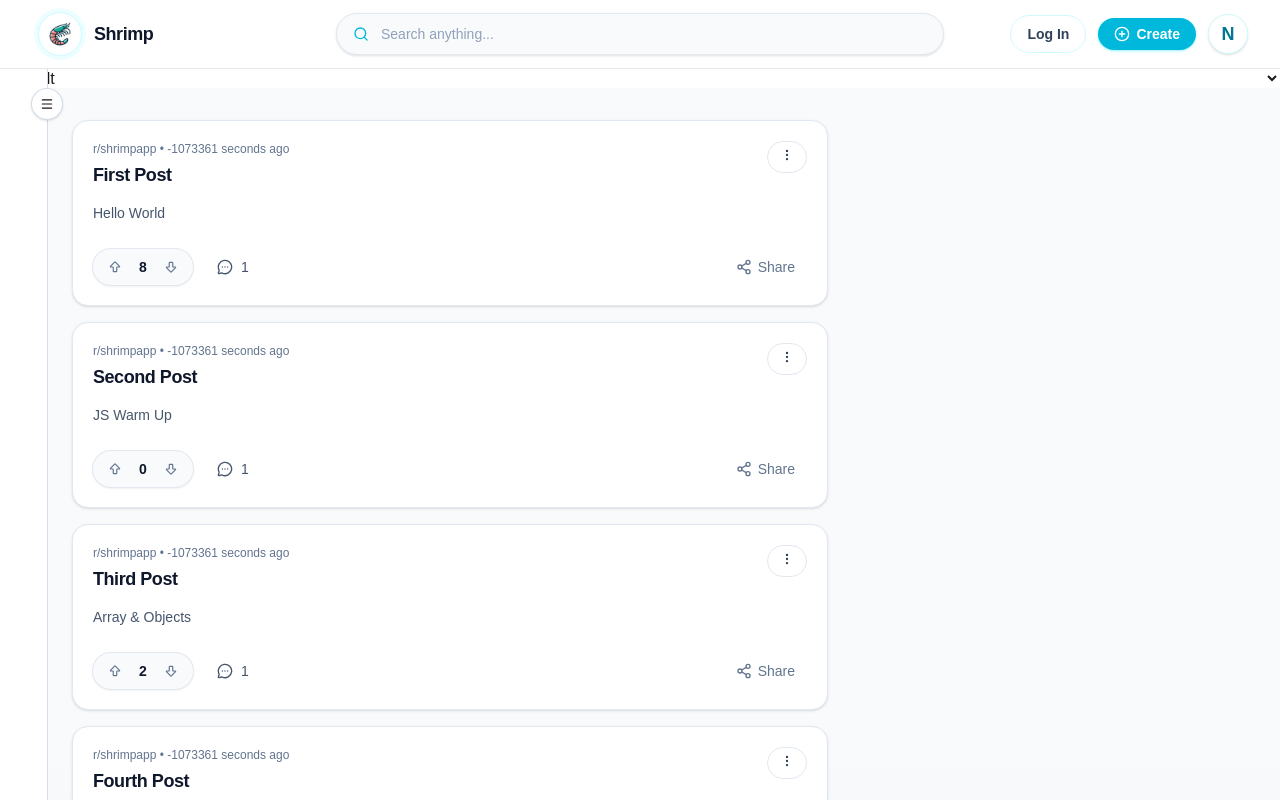
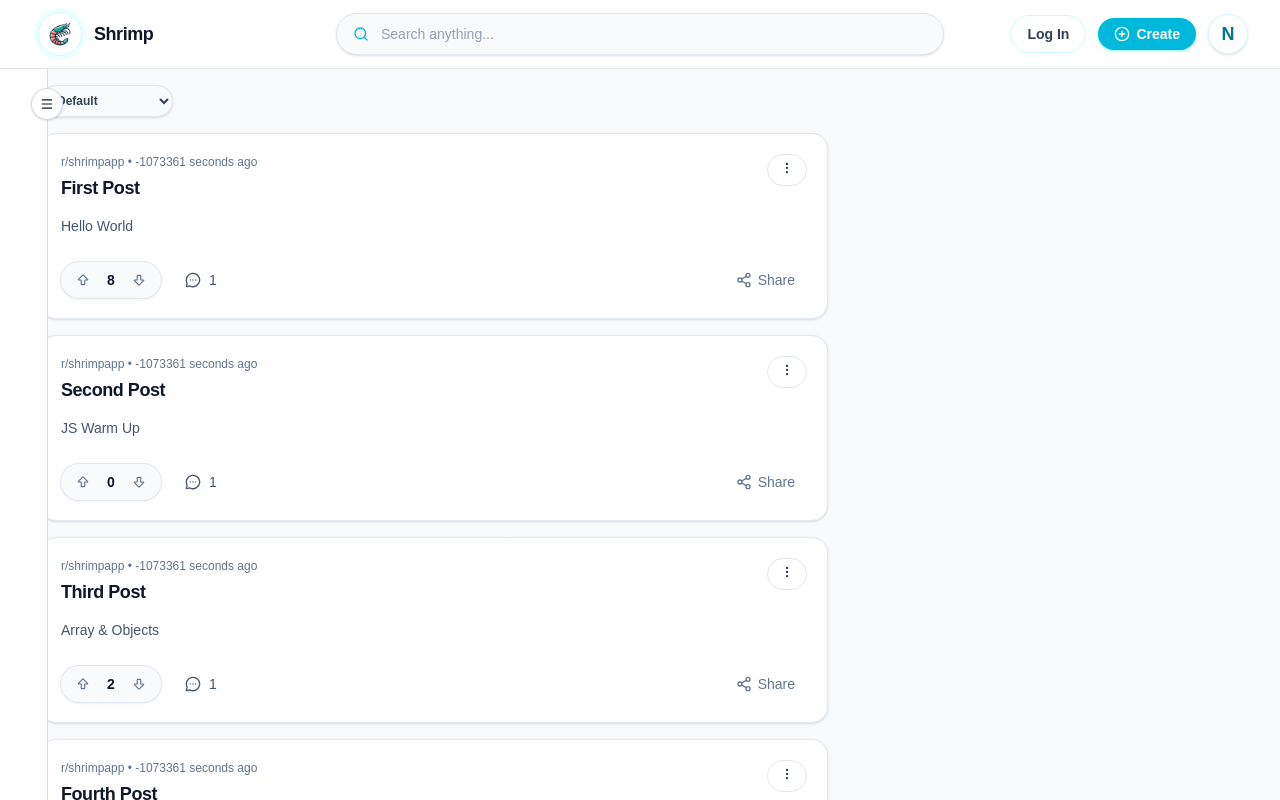
Before and after one commit to Wai-Yan-Htut/small-project, a Next.js app: page /searchPost in a window 1280 px wide. Shown: the top 800 px of the page. Built offline with nearby package versions, Linux system fonts and the light colour scheme.

Commit message:
Refactor: complete implementation of sorting feature via context & making it a utility function

```diff
--- a/src/app/components/postList/PostList.jsx
+++ b/src/app/components/postList/PostList.jsx
@@ -2,6 +2,7 @@ import { useContext } from "react";
 import PostCard from "../postCard/PostCard";
 import { PostContext } from "../../context/PostContext";
 import { sortPost } from "../../utils/sortPost/sortPost";
+import SortDropDown from "../sortDropDown/SortDropDown";
 
 export default function PostList({
   posts,
@@ -15,7 +16,8 @@ export default function PostList({
   const sortedPosts = sortPost(filteredPosts, sortOption);
 
   return (
-    <main className="space-y-4">
+    <main className="space-y-4 transition-all duration-300 ease-in-out">
+      {!hasNoPosts && !hasNoMatch ? <SortDropDown /> : null}
       {hasNoPosts ? (
         <div className="rounded-2xl border border-dashed border-slate-300 bg-white/70 p-10 text-center shadow-sm">
           <h2 className="text-lg font-semibold text-slate-900">No posts yet</h2>
@@ -27,17 +29,8 @@ export default function PostList({
             No Matching Post Found
           </h2>
         </div>
-      ) : sortedPosts ? (
+      ) : (
         sortedPosts.map((post) => (
-          <PostCard
-            key={post.id}
-            post={post}
-            editPost={editPost}
-            deletePost={deletePost}
-          />
-        ))
-      ) : (
-        filteredPosts.map((post) => (
           <PostCard
             key={post.id}
             post={post}
--- a/src/app/components/sideBar/SideBar.jsx
+++ b/src/app/components/sideBar/SideBar.jsx
@@ -1,24 +1,23 @@
 "use client";
 
 import Link from "next/link";
-import { useContext, useState } from "react";
+import { useContext } from "react";
 import { PostContext } from "../../context/PostContext";
 import { Menu, Home, TrendingUp, PlusCircle } from "lucide-react";
 
 export default function SideBar() {
-  const [sideBarOpen, setSidebarOpen] = useState(false);
-  const { setFilter } = useContext(PostContext);
+  const { setFilter, sidebarOpen, setSidebarOpen } = useContext(PostContext);
 
   return (
     <div>
       <aside
         className={`bg-background fixed top-14 bottom-0 left-0 z-40 flex flex-col border-r border-slate-300/80 transition-all duration-300 ease-in-out ${
-          sideBarOpen ? "w-56" : "w-12"
+          sidebarOpen ? "w-56" : "w-12"
         }`}
       >
         <nav
           className={`mt-4 flex flex-col gap-2 px-2 transition-all duration-300 ease-in-out ${
-            sideBarOpen
+            sidebarOpen
               ? "pointer-events-auto translate-x-0 opacity-100"
               : "pointer-events-none -translate-x-2 opacity-0"
           }`}
@@ -53,10 +52,10 @@ export default function SideBar() {
 
         <button
           type="button"
-          onClick={() => setSidebarOpen(!sideBarOpen)}
+          onClick={() => setSidebarOpen(!sidebarOpen)}
           className="bg-background hover:text-primary text-muted-foreground absolute top-8 -right-4 z-60 hidden h-8 w-8 items-center justify-center rounded-full border border-slate-300/80 shadow-sm transition-all lg:flex"
-          aria-expanded={sideBarOpen}
-          aria-label={sideBarOpen ? "Close sidebar" : "Open sidebar"}
+          aria-expanded={sidebarOpen}
+          aria-label={sidebarOpen ? "Close sidebar" : "Open sidebar"}
         >
           <Menu size={14} />
         </button>
--- a/src/app/components/sortDropDown/SortDropDown.jsx
+++ b/src/app/components/sortDropDown/SortDropDown.jsx
@@ -4,20 +4,38 @@ import { useContext } from "react";
 import { PostContext } from "../../context/PostContext";
 
 export default function SortDropDown() {
-  const { setSortOption } = useContext(PostContext);
+  const { sortOption, setSortOption } = useContext(PostContext);
 
-  const handleChange = (event) => {
+  const options = [
+    { label: "Default", value: "Default" },
+    { label: "New", value: "New" },
+    { label: "Old", value: "Old" },
+    { label: "Most Votes", value: "MostVotes" },
+    { label: "Least Votes", value: "LeastVotes" },
+    { label: "A-Z", value: "A-Z" },
+    { label: "Z-A", value: "Z-A" },
+  ];
+
+  const handleSortChange = (event) => {
     setSortOption(event.target.value);
   };
+
   return (
-    <select onChange={handleChange}>
-      <option value="Default">Default</option>
-      <option value="New">New</option>
-      <option value="Old">Old</option>
-      <option value="MostVotes">Most Votes</option>
-      <option value="LeastVotes">Least Votes</option>
-      <option value="A-Z">A-Z</option>
-      <option value="Z-A">Z-A</option>
-    </select>
+    <div className="w-full bg-transparent px-0 pt-0 transition-all duration-300 ease-in-out">
+      <div className="inline-flex">
+        <select
+          value={sortOption}
+          onChange={handleSortChange}
+          aria-label="Sort posts"
+          className="h-8 cursor-pointer rounded-full border border-slate-200 bg-slate-50 px-3 pr-8 text-xs font-semibold text-slate-700 shadow-sm transition-colors outline-none hover:border-cyan-200 hover:text-cyan-700 hover:shadow-md focus:border-cyan-400"
+        >
+          {options.map((option) => (
+            <option key={option.value} value={option.value}>
+              {option.label}
+            </option>
+          ))}
+        </select>
+      </div>
+    </div>
   );
 }
--- a/src/app/context/PostContext.jsx
+++ b/src/app/context/PostContext.jsx
@@ -11,6 +11,7 @@ export default function PostProvider({ children }) {
   const [sortOption, setSortOption] = useState("Default");
   const [isLoaded, setIsLoaded] = useState(false);
   const [inputSearchTitle, setInputSearchTitle] = useState("");
+  const [sidebarOpen, setSidebarOpen] = useState(false);
 
   function filterPosts() {
     if (filter === "Popular") {
@@ -106,12 +107,14 @@ export default function PostProvider({ children }) {
         setPosts,
         setFilter,
         sortOption,
+        sidebarOpen,
         deletePost,
         toggleUpvote,
         searchResults,
         setSortOption,
         filteredPosts,
         toggleDownvote,
+        setSidebarOpen,
         inputSearchTitle,
         setInputSearchTitle,
       }}
--- a/src/app/layout.jsx
+++ b/src/app/layout.jsx
@@ -3,7 +3,6 @@ import NavBar from "./components/navBar/NavBar";
 import PostProvider from "./context/PostContext";
 import SideBar from "./components/sideBar/SideBar";
 import { Geist, Geist_Mono } from "next/font/google";
-import SortDropDown from "./components/sortDropDown/SortDropDown";
 
 const geistSans = Geist({
   variable: "--font-geist-sans",
@@ -30,7 +29,6 @@ export default function RootLayout({ children }) {
         <PostProvider>
           <NavBar />
           <SideBar />
-          <SortDropDown />
           {children}
         </PostProvider>
       </body>
--- a/src/app/page.jsx
+++ b/src/app/page.jsx
@@ -5,12 +5,16 @@ import { PostContext } from "./context/PostContext";
 import PostList from "./components/postList/PostList";
 
 function App() {
-  const { posts, filteredPosts, deletePost, editPost } =
+  const { posts, filteredPosts, deletePost, editPost, sidebarOpen } =
     useContext(PostContext);
 
   return (
     <div className="min-h-screen bg-linear-to-b from-slate-50 via-slate-50 to-slate-100 text-slate-900">
-      <div className="mx-auto max-w-7xl px-4 py-8 sm:px-6 lg:px-8">
+      <div
+        className={`mx-auto max-w-7xl px-4 py-4 transition-[padding-left] duration-300 ease-in-out sm:px-6 lg:px-8 ${
+          sidebarOpen ? "lg:pl-16" : "lg:pl-2"
+        }`}
+      >
         <div className="grid gap-8 lg:grid-cols-[auto_minmax(0,1fr)_380px] xl:gap-10">
           <aside className="sticky top-8 hidden self-start lg:block"></aside>
           <PostList
--- a/src/app/searchPost/page.jsx
+++ b/src/app/searchPost/page.jsx
@@ -5,11 +5,15 @@ import { PostContext } from "../context/PostContext";
 import PostList from "../components/postList/PostList";
 
 function App() {
-  const { posts, searchResults } = useContext(PostContext);
+  const { posts, searchResults, sidebarOpen } = useContext(PostContext);
 
   return (
     <div className="min-h-screen bg-linear-to-b from-slate-50 via-slate-50 to-slate-100 text-slate-900">
-      <div className="mx-auto max-w-7xl px-4 py-8 sm:px-6 lg:px-8">
+      <div
+        className={`mx-auto max-w-7xl px-4 py-4 transition-[padding-left] duration-300 ease-in-out sm:px-6 lg:px-8 ${
+          sidebarOpen ? "lg:pl-16" : "lg:pl-0"
+        }`}
+      >
         <div className="grid gap-8 lg:grid-cols-[auto_minmax(0,1fr)_380px] xl:gap-10">
           <aside className="sticky top-8 hidden self-start lg:block"></aside>
           <PostList posts={posts} filteredPosts={searchResults} />
--- a/src/app/utils/sortPost/sortPost.js
+++ b/src/app/utils/sortPost/sortPost.js
@@ -1,9 +1,20 @@
 export function sortPost(array, option) {
-  if (option === "New") {
-    return [...array].sort((a, b) => b.createdAt - a.createdAt);
+  switch (option) {
+    default:
+      return array;
+    case "Default":
+      return array;
+    case "New":
+      return [...array].sort((a, b) => b.createdAt - a.createdAt);
+    case "Old":
+      return [...array].sort((a, b) => a.createdAt - b.createdAt);
+    case "LeastVotes":
+      return [...array].sort((a, b) => a.vote - b.vote);
+    case "MostVotes":
+      return [...array].sort((a, b) => b.vote - a.vote);
+    case "A-Z":
+      return [...array].sort((a, b) => a.title.localeCompare(b.title));
+    case "Z-A":
+      return [...array].sort((a, b) => b.title.localeCompare(a.title));
   }
-  if (option === "Old") {
-    return [...array].sort((a, b) => a.createdAt - b.createdAt);
-  }
-  return array;
 }
```
